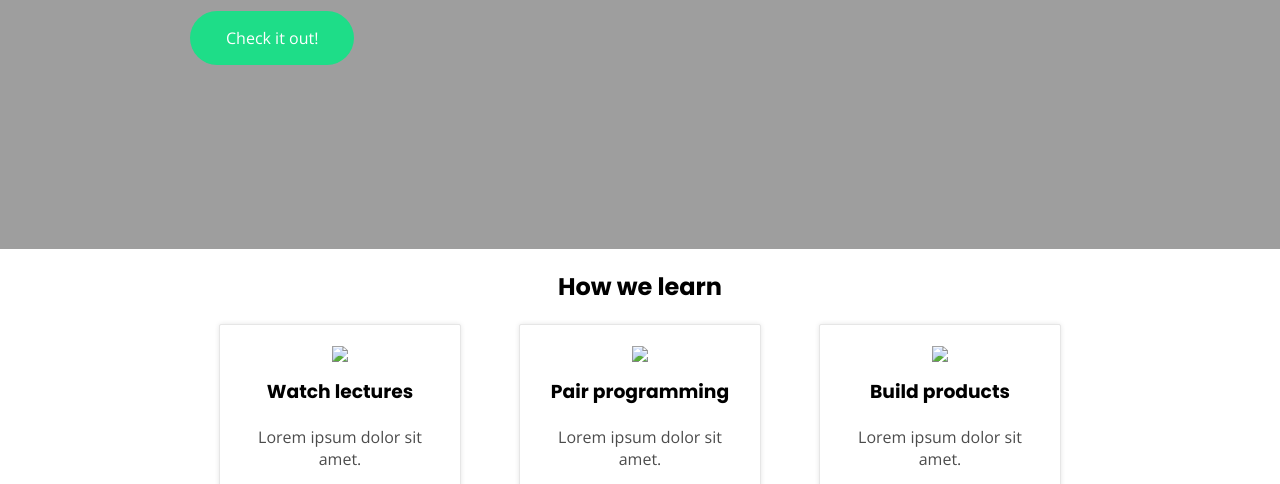
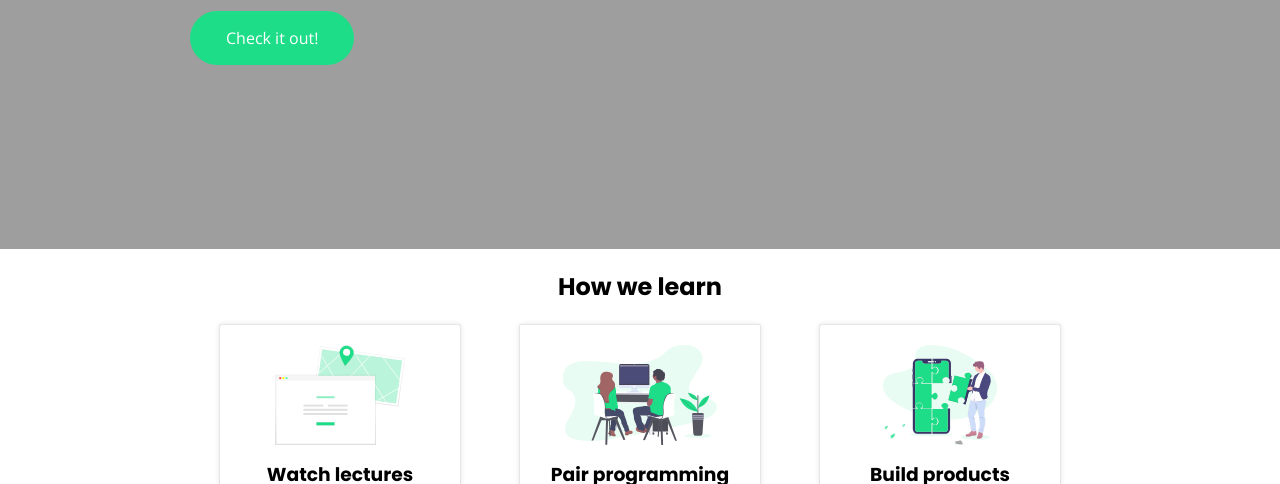
Before and after one commit to maihh97/landing, a plain HTML site: page index.html in a window 1280 px wide. Shown: the part 316-800 px from the top of the page. Drawn offline with nearby package versions, Linux system fonts and the light colour scheme; the site is published under a folder, as on GitHub Pages, so addresses that start at the root find nothing.

Commit message:
update links to images

```diff
--- a/index.html
+++ b/index.html
@@ -22,17 +22,17 @@
     <h2 class="h2-center">How we learn</h2>
     <div class="cards">
       <div class="card">
-        <img src="/landing/images/apply.svg">
+        <img src="images/apply.svg">
         <h3>Watch lectures</h3>
         <p>Lorem ipsum dolor sit amet.</p>
       </div>
       <div class="card">
-        <img src="/landing/images/learn.svg">
+        <img src="images/learn.svg">
         <h3>Pair programming</h3>
         <p>Lorem ipsum dolor sit amet.</p>
       </div>
       <div class="card">
-        <img src="/landing/images/product.svg">
+        <img src="images/product.svg">
         <h3>Build products</h3>
         <p>Lorem ipsum dolor sit amet.</p>
       </div>
```
